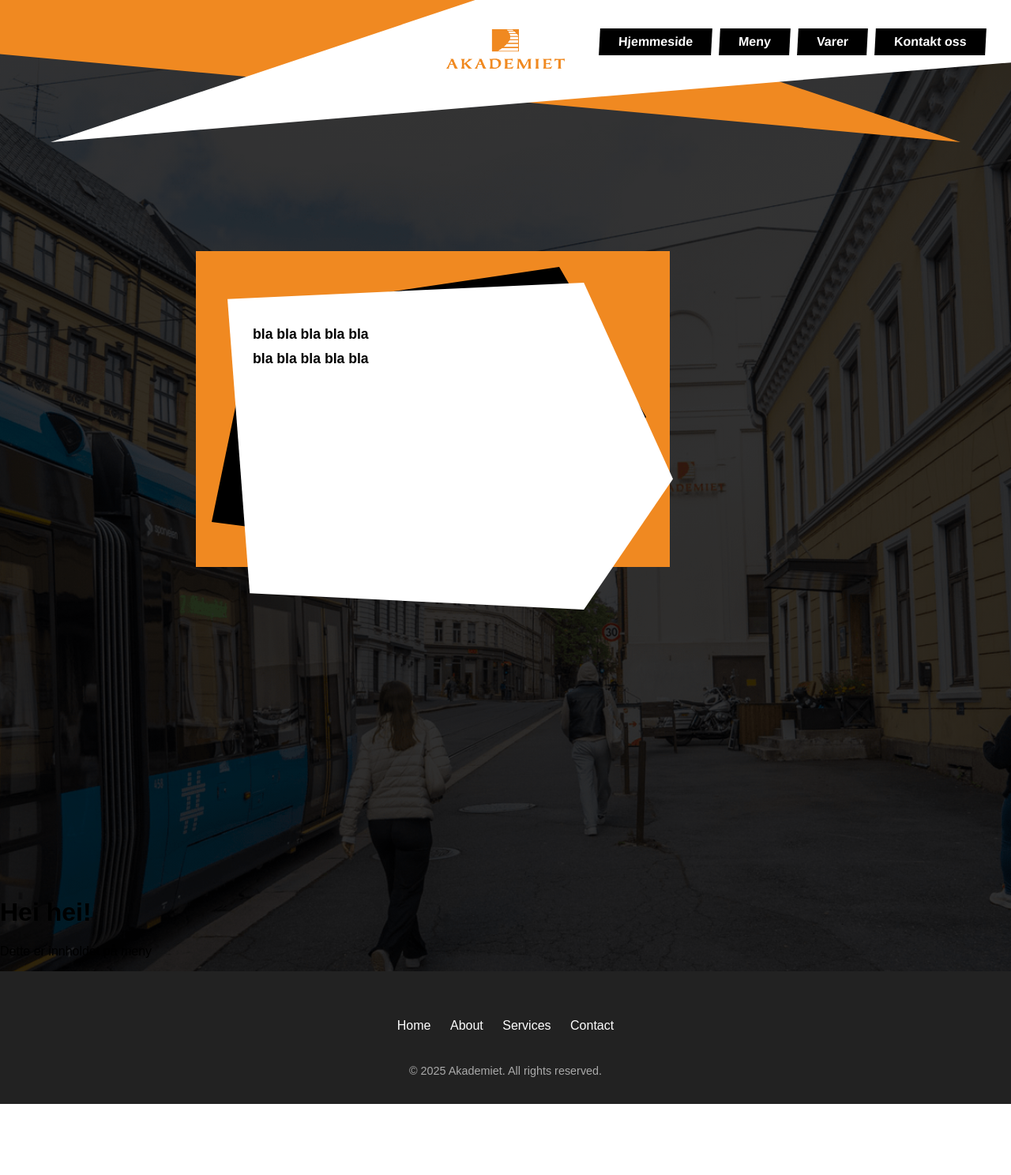
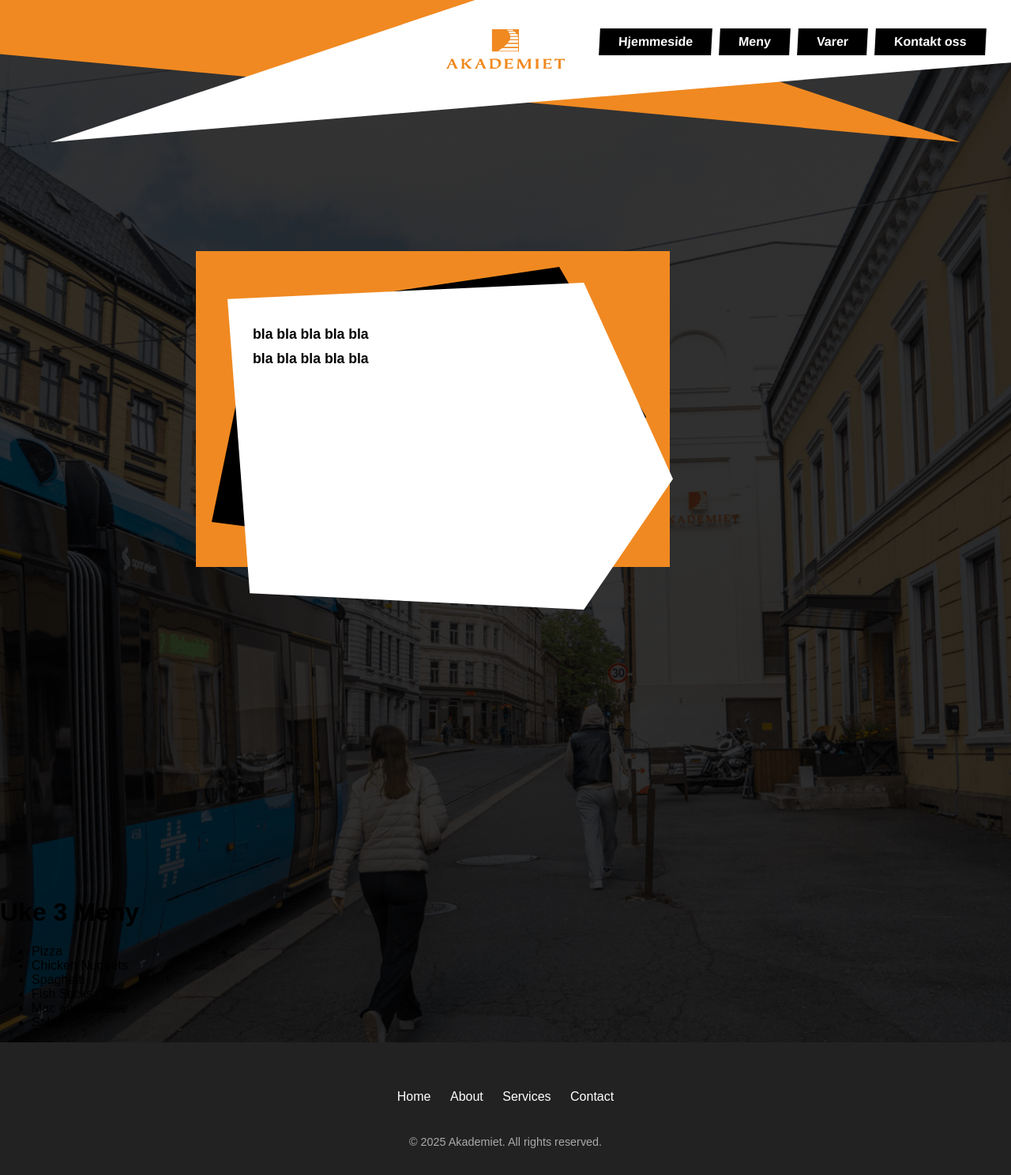
Before and after one commit to 24caratgoldenlabububobatea/kant, a Flask app: page /meny in a window 1280 px wide. Shown: the whole page at 79% size. Before the commit the page ends 1398 px from the top, so only its background shows below. Run offline with Flask 3, Linux system fonts and the light colour scheme.

Commit message:
I added the data to app.py then i made it so everytime you refreash the tab it tell you the different meals for the month.

```diff
--- a/app.py
+++ b/app.py
@@ -1,6 +1,16 @@
-from flask import Flask, render_template, url_for
+from flask import Flask, render_template
+import random
 
 app = Flask(__name__)
+
+regular_meals = ["Pizza", "Chicken Nuggets", "Spaghetti"]
+
+weekly_specials = [
+    ["Tacos", "Chili", "Burritos"],
+    ["Hamburgers", "Hot Dogs", "Fries"],
+    ["Fish Sticks", "Mac and Cheese", "Salad"],
+    ["Meatloaf", "Mashed Potatoes", "Corn"]
+]
 
 @app.route('/')
 def home():
@@ -8,7 +18,9 @@
 
 @app.route('/meny')
 def meny():
-    return render_template("meny.html")
+    current_week = random.randint(1, 4)
+    meals_this_week = regular_meals + weekly_specials[current_week - 1]
+    return render_template("meny.html", meals=meals_this_week, week=current_week)
 
 @app.route('/varer')
 def varer():
--- a/static/css/css.css
+++ b/static/css/css.css
@@ -69,7 +69,8 @@
     position: absolute;
 }
 
-/* Red base shape */
+/* Red base shape, it's not red anymore but i don't feel like chaning the nameeeeee.
+ i changed my mind half way through making this site*/
 .shape.red {
     background: #F08921;
     width: 600px;
--- a/templates/meny.html
+++ b/templates/meny.html
@@ -1,10 +1,15 @@
 {% extends "base.html" %}
 
 {% block head %}
-    <title>Hjemmeside</title>
+    <title>Meny</title>
+    <link rel="stylesheet" href="{{ url_for('static', filename='css/css.css') }}">
 {% endblock %}
 
 {% block body %}
-    <h1>Hei hei!</h1>
-    <p>Dette er innholdet på meny</p>
+    <h1>Uke {{ week }} Meny</h1>
+    <ul>
+        {% for meal in meals %}
+            <li>{{ meal }}</li>
+        {% endfor %}
+    </ul>
 {% endblock %}
```
